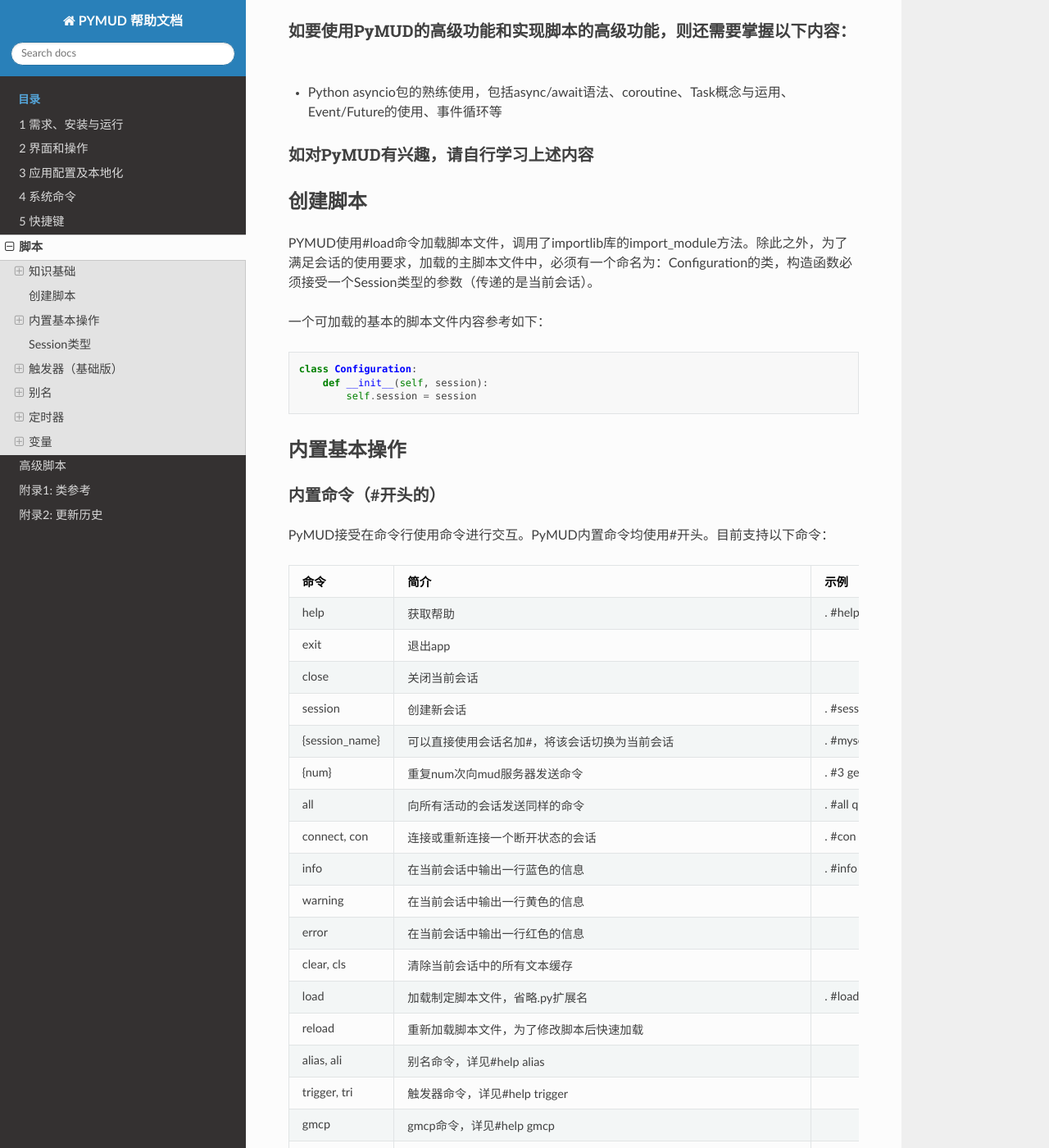
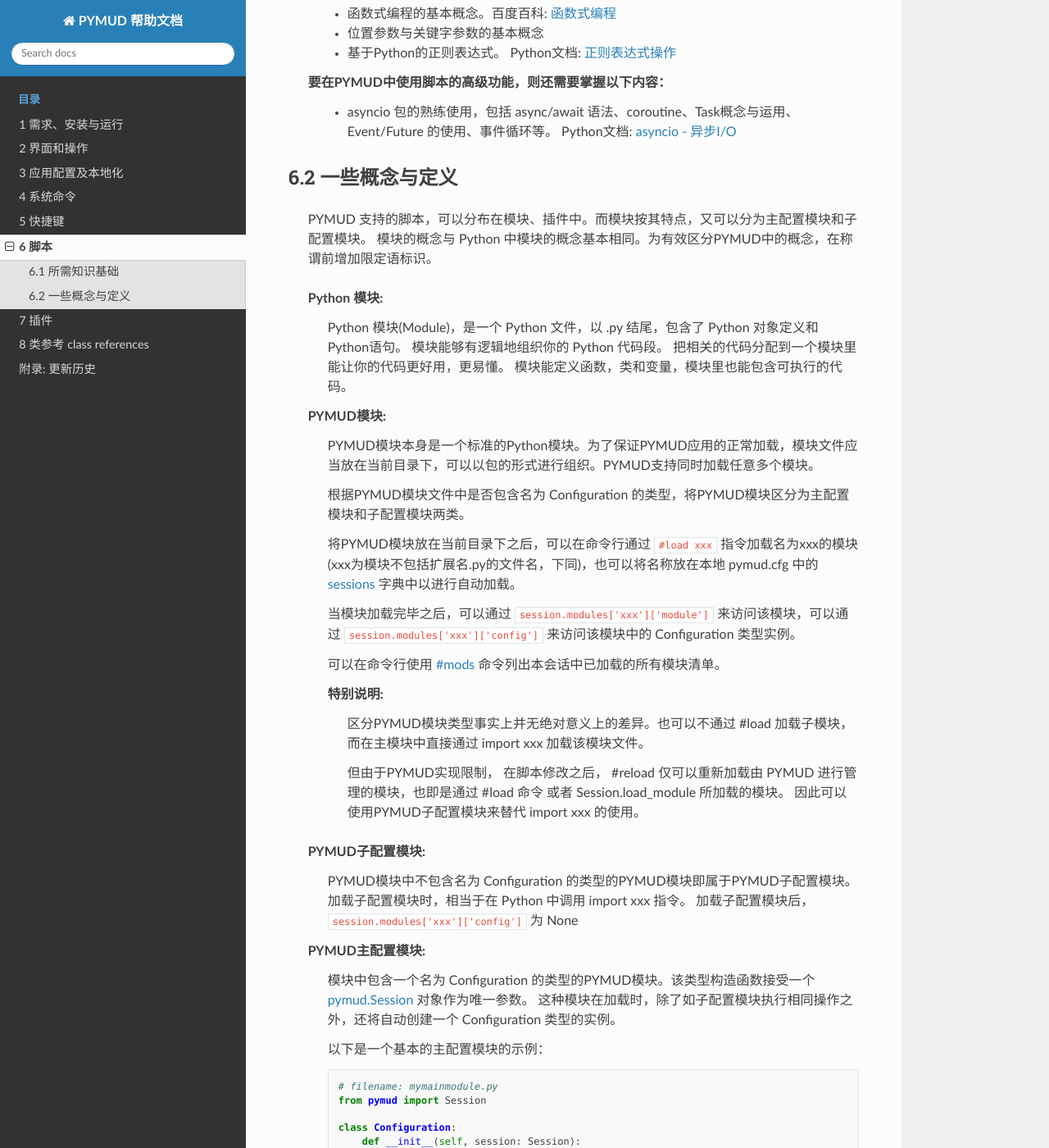
Before and after one commit to crapex/pymud, a Sphinx documentation site: the page built from docs/source/scripts.rst, in a window 1280 px wide and 1400 px high, scrolled down 498 px. Shown: the whole window at 82% size. Built offline with Sphinx 7.4.7 and the Read the Docs theme 2.0.0, drawn with Linux system fonts in a browser that asks for light colours; some of the changed text lies outside the part shown.

Commit message:
完成嵌入式帮助文档的更新

```diff
--- a/docs/source/conf.py
+++ b/docs/source/conf.py
@@ -21,7 +21,7 @@
 project = 'PYMUD 帮助文档'
 copyright = '2023-2024, crapex@crapex.cc'
 author = 'crapex'
-release = '0.19.1'
+release = '0.19.3post1'
 
 # -- General configuration ---------------------------------------------------
 # https://www.sphinx-doc.org/en/master/usage/configuration.html#general-configuration
--- a/docs/source/index.rst
+++ b/docs/source/index.rst
@@ -70,7 +70,7 @@
    syscommand
    hotkeys
    scripts
-   advanced
+   plugins
    references
    updatehistory
 
--- /dev/null
+++ b/docs/source/plugins.rst
@@ -0,0 +1,2 @@
+7 插件
+===============
--- /dev/null
+++ b/docs/source/scripts.rst
@@ -0,0 +1,84 @@
+6 脚本
+===============
+
+6.1 所需知识基础
+------------------
+
+    在PYMUD中，一切皆脚本。所有操作均可以通过脚本实现，且绝大多数情况下，仅能通过脚本实现。
+    由于PYMUD是一个基于控制台UI的MUD客户端，因此不能像 zmud/mushclient/mudlet 等客户端那样，在窗口中添加触发、别名等内容。
+    而PYMUD是基于Python语言的原生实现，因此其实现脚本也是使用 Python 语言。
+    PYMUD使用异步架构构建了整个程序的核心框架。当然，异步在脚本中不是必须的，它只是一种可选的实现方式而已。
+    其他客户端都不像PYMUD一样原生完全支持async/await语法下的异步操作，这也是本客户端与其他所有客户端的最核心差异所在。
+
+    要能在PYMUD中实现基本的脚本功能，需要掌握以下知识和概念：
+        - Python基本语法与内置类型
+        - 面向对象开发（OOP）的核心概念：封装、继承与多态。 百度百科: `面向对象程序设计 <https://baike.baidu.com/item/%E9%9D%A2%E5%90%91%E5%AF%B9%E8%B1%A1%E7%A8%8B%E5%BA%8F%E8%AE%BE%E8%AE%A1/24792>`_
+        - 函数式编程的基本概念。百度百科: `函数式编程 <https://baike.baidu.com/item/%E5%87%BD%E6%95%B0%E5%BC%8F%E7%BC%96%E7%A8%8B>`_
+        - 位置参数与关键字参数的基本概念
+        - 基于Python的正则表达式。 Python文档: `正则表达式操作 <https://docs.python.org/zh-cn/3.10/library/re.html>`_
+
+    要在PYMUD中使用脚本的高级功能，则还需要掌握以下内容：
+        - asyncio 包的熟练使用，包括 async/await 语法、coroutine、Task概念与运用、Event/Future 的使用、事件循环等。 Python文档: `asyncio - 异步I/O <https://docs.python.org/zh-cn/3.10/library/asyncio.html>`_
+
+
+6.2 一些概念与定义
+------------------------
+
+    PYMUD 支持的脚本，可以分布在模块、插件中。而模块按其特点，又可以分为主配置模块和子配置模块。
+    模块的概念与 Python 中模块的概念基本相同。为有效区分PYMUD中的概念，在称谓前增加限定语标识。
+
+    Python 模块:
+        Python 模块(Module)，是一个 Python 文件，以 .py 结尾，包含了 Python 对象定义和Python语句。
+        模块能够有逻辑地组织你的 Python 代码段。
+        把相关的代码分配到一个模块里能让你的代码更好用，更易懂。
+        模块能定义函数，类和变量，模块里也能包含可执行的代码。
+
+    PYMUD模块:
+        PYMUD模块本身是一个标准的Python模块。为了保证PYMUD应用的正常加载，模块文件应当放在当前目录下，可以以包的形式进行组织。PYMUD支持同时加载任意多个模块。
+
+        根据PYMUD模块文件中是否包含名为 Configuration 的类型，将PYMUD模块区分为主配置模块和子配置模块两类。
+
+        将PYMUD模块放在当前目录下之后，可以在命令行通过 ``#load xxx`` 指令加载名为xxx的模块(xxx为模块不包括扩展名.py的文件名，下同)，也可以将名称放在本地 pymud.cfg 中的 sessions_ 字典中以进行自动加载。
+
+        当模块加载完毕之后，可以通过 ``session.modules['xxx']['module']`` 来访问该模块，可以通过 ``session.modules['xxx']['config']`` 来访问该模块中的 Configuration 类型实例。
+
+        可以在命令行使用 `#mods`_ 命令列出本会话中已加载的所有模块清单。
+
+        特别说明:
+            区分PYMUD模块类型事实上并无绝对意义上的差异。也可以不通过 #load 加载子模块，而在主模块中直接通过 import xxx 加载该模块文件。
+
+            但由于PYMUD实现限制， 在脚本修改之后， #reload 仅可以重新加载由 PYMUD 进行管理的模块，也即是通过 #load 命令 或者 Session.load_module 所加载的模块。
+            因此可以使用PYMUD子配置模块来替代 import xxx 的使用。
+
+    PYMUD子配置模块:
+        PYMUD模块中不包含名为 Configuration 的类型的PYMUD模块即属于PYMUD子配置模块。
+        加载子配置模块时，相当于在 Python 中调用 import xxx 指令。
+        加载子配置模块后， ``session.modules['xxx']['config']`` 为 None
+
+    PYMUD主配置模块:
+        模块中包含一个名为 Configuration 的类型的PYMUD模块。该类型构造函数接受一个 `pymud.Session`_ 对象作为唯一参数。
+        这种模块在加载时，除了如子配置模块执行相同操作之外，还将自动创建一个 Configuration 类型的实例。
+
+        以下是一个基本的主配置模块的示例：
+
+        .. code:: Python
+
+            # filename: mymainmodule.py
+            from pymud import Session
+
+            class Configuration:
+                def __init__(self, session: Session):
+                    self.session = session
+
+                def unload(self):
+                    pass
+
+    PYMUD插件:
+        PYMUD插件本身也是一个标准的 Python模块。插件应放在 pymud包目录的plugins子目录下，或者当前脚本目录的plugins子目录下，在PYMUD启动时自动加载。
+
+        插件有相应的插件规范，详细参见 `插件`_
+
+.. _#mods: syscommand.html#modules
+.. _pymud.Session: references.html#pymud.Session
+.. _sessions: settings.html#sessions
+.. _插件: plugins.html
--- a/pyproject.toml
+++ b/pyproject.toml
@@ -1,7 +1,7 @@
 [project]
 
 name = "pymud"  # Required
-version = "0.19.3"  # Required
+version = "0.19.3post1"  # Required
 description = "a MUD Client written in Python"  # Optional
 readme = "README.md" # Optional
 requires-python = ">=3.7"
```
Also changed, not shown: README.md (+5 -1 lines), docs/source/references.rst (+48 -4 lines), docs/source/updatehistory.md (+1 -1 lines), src/pymud/__init__.py (+3 -4 lines), docs/source/scripts_old.md (renamed from docs/source/scripts.md), 2 other files.
